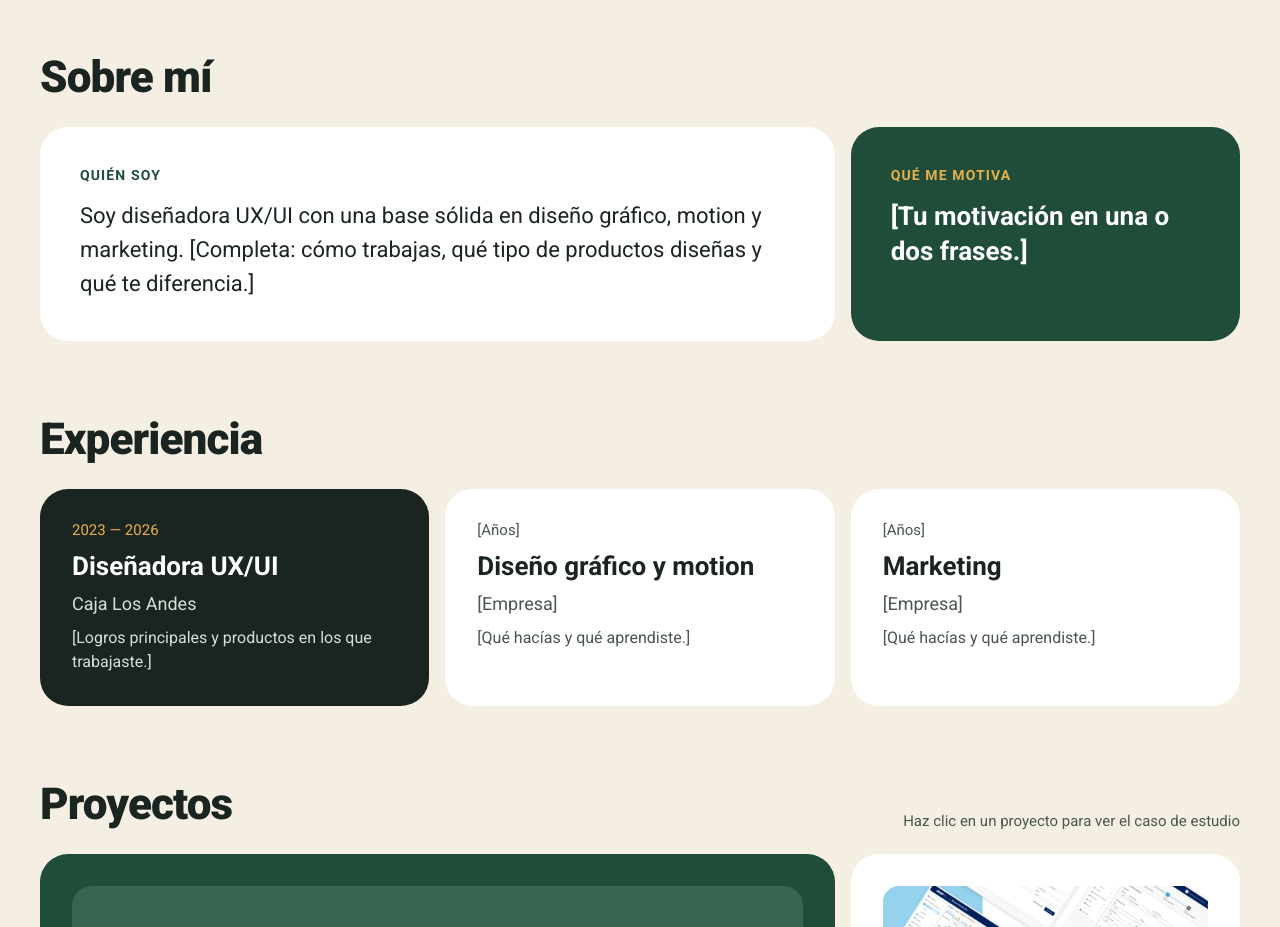
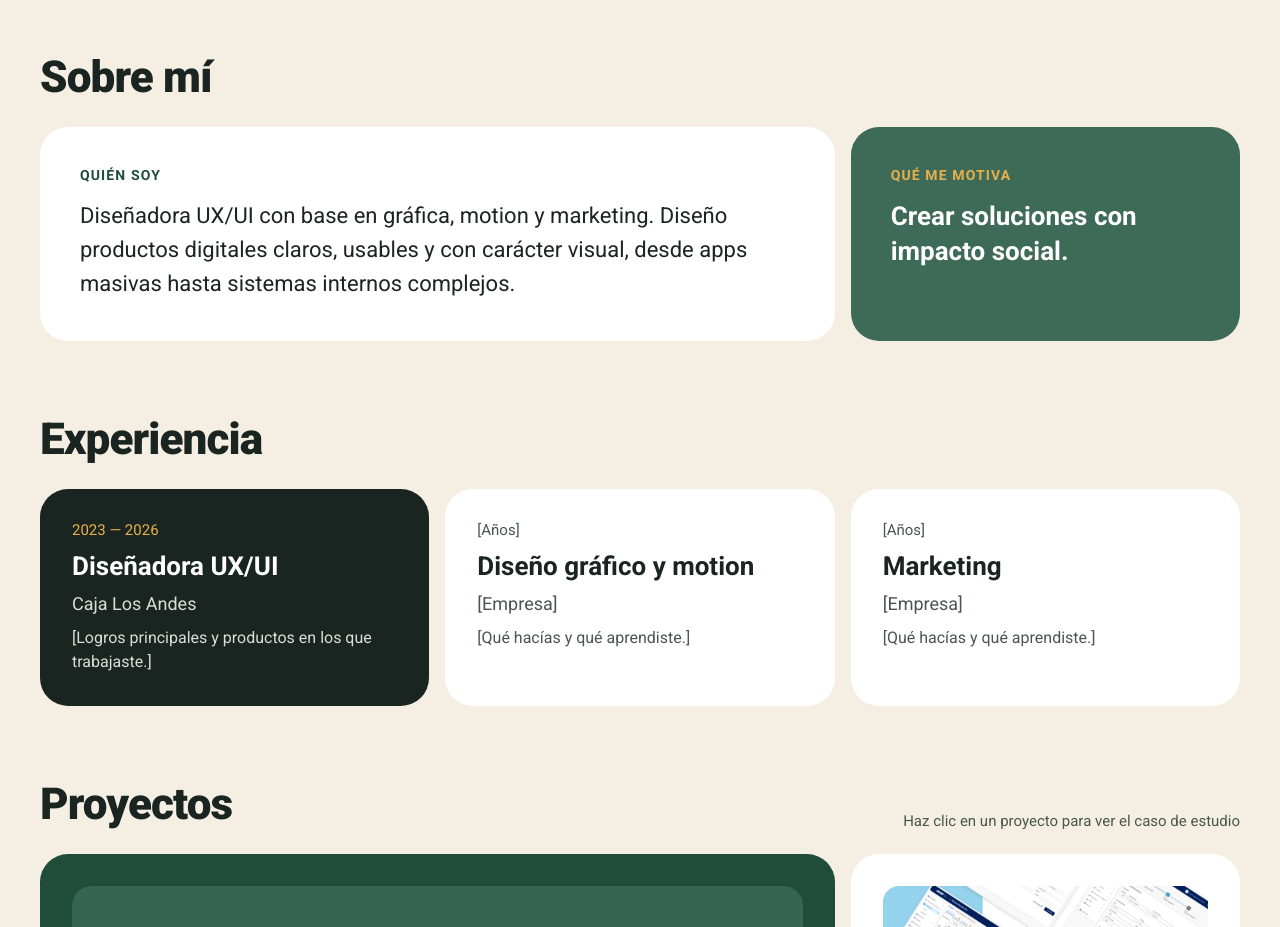
Before and after one commit to daphnevial/daphnevial, an Eleventy site: page src/index.njk in a window 1280 px wide. Shown: the part 780-1707 px from the top of the page. Built offline with nearby package versions, Linux system fonts and the light colour scheme; Eleventy itself is replaced by a stand-in of ours; files that its build step writes are made by us from their sources.

Commit message:
Actualizar sección Sobre mí
Co-Authored-By: Claude Opus 5.5 <noreply@anthropic.com>
Claude-Session: https://claude.ai/code/session_01HaMPTANFu1LrHSLBbg2a9n

```diff
--- a/src/_includes/secciones/sobre-mi.njk
+++ b/src/_includes/secciones/sobre-mi.njk
@@ -3,11 +3,11 @@
   <div class="bento cols-3">
     <div class="card span-2 pad-40">
       <span class="kicker teal">Quién soy</span>
-      <p class="texto-grande">Soy diseñadora UX/UI con una base sólida en diseño gráfico, motion y marketing. [Completa: cómo trabajas, qué tipo de productos diseñas y qué te diferencia.]</p>
+      <p class="texto-grande">Diseñadora UX/UI con base en gráfica, motion y marketing. Diseño productos digitales claros, usables y con carácter visual, desde apps masivas hasta sistemas internos complejos.</p>
     </div>
-    <div class="card card-turquesa pad-40">
+    <div class="card card-verde-claro pad-40">
       <span class="kicker profundo">Qué me motiva</span>
-      <p class="frase">[Tu motivación en una o dos frases.]</p>
+      <p class="frase">Crear soluciones con impacto social.</p>
     </div>
   </div>
 </section>
--- a/src/css/style.css
+++ b/src/css/style.css
@@ -79,6 +79,7 @@ img { display: block; width: 100%; height: 100%; object-fit: cover; }
 .card-oscuro { background: var(--tinta); color: var(--blanco); }
 .card-turquesa { background: var(--turquesa); color: var(--blanco); }
 .card-blanco { background: var(--blanco); color: var(--tinta); }
+.card-verde-claro { background: #3D6B57; color: var(--blanco); }
 .pad-36 { padding: 36px; }
 .pad-40 { padding: 40px; gap: 16px; }
 
```
